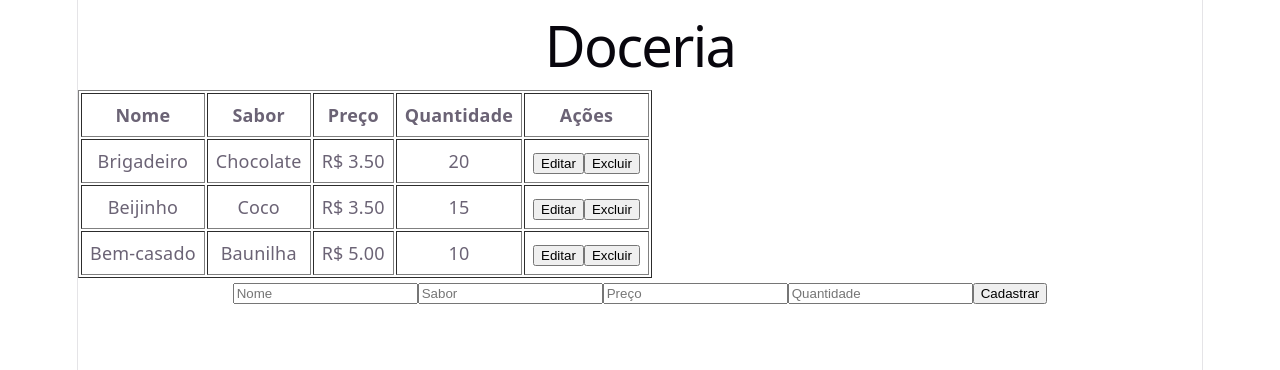
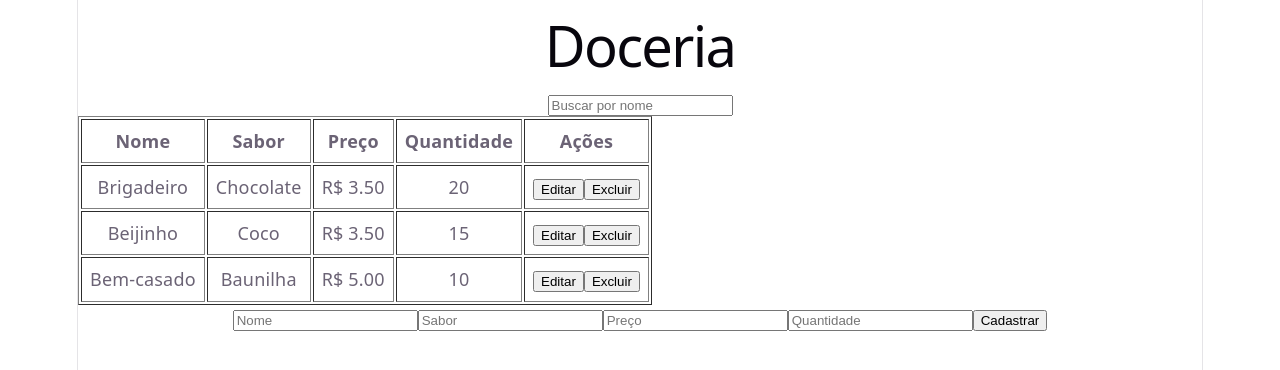
Before and after one commit to Helo0isa/crud-doceria-react, a React (Vite) app: page / in a window 1280 px wide. Shown: the top 370 px of the page. Built offline with nearby package versions, Linux system fonts and the light colour scheme.

Commit message:
Funcionalidade extra: busca por nome implementada

```diff
--- a/src/components/ListaDoces.jsx
+++ b/src/components/ListaDoces.jsx
@@ -1,5 +1,21 @@
+import {useState} from 'react'
+
 function ListaDoces({ doces, aoExcluir, aoEditar }) {
+  const [busca, setBusca] = useState('');
+
+  const docesFiltrados = doces.filter((doce) =>
+    doce.nome.toLowerCase().includes(busca.toLowerCase())
+  );
+
   return (
+    <div>
+      <input
+        type="text"
+        placeholder="Buscar por nome"
+        value={busca}
+        onChange={(e) => setBusca(e.target.value)}
+      />
+
       <table border="1" cellPadding="8">
         <thead>
           <tr>
@@ -11,7 +27,7 @@ function ListaDoces({ doces, aoExcluir, aoEditar }) {
           </tr>
         </thead>
         <tbody>
-        {doces.map((doce) => (
+          {docesFiltrados.map((doce) => (
             <tr key={doce.id}>
               <td>{doce.nome}</td>
               <td>{doce.sabor}</td>
@@ -25,7 +41,9 @@ function ListaDoces({ doces, aoExcluir, aoEditar }) {
           ))}
         </tbody>
       </table>
-  );
+    </div>
+  )
 }
 
+
 export default ListaDoces;
```
Lines whose indentation alone changed are shown as unchanged.
